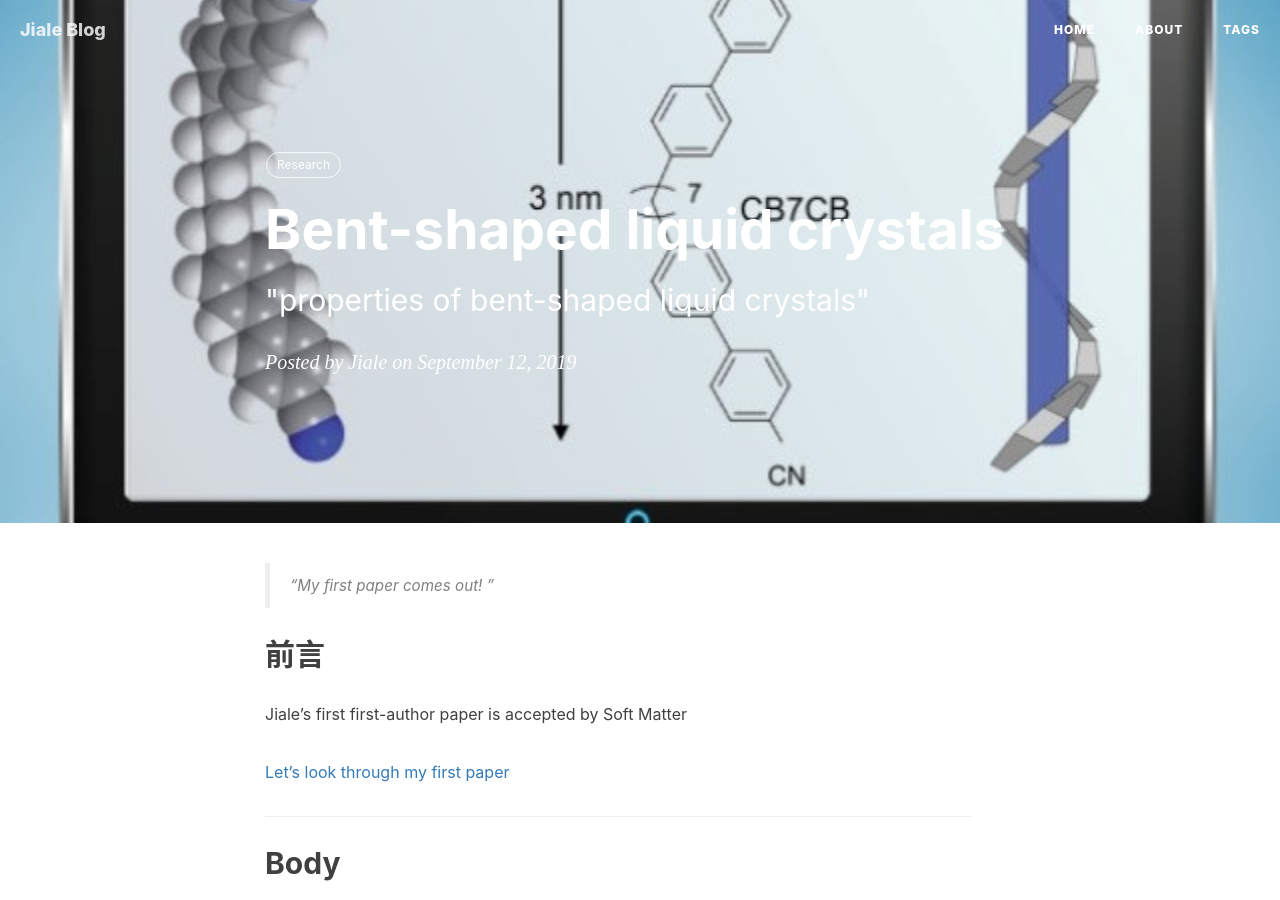
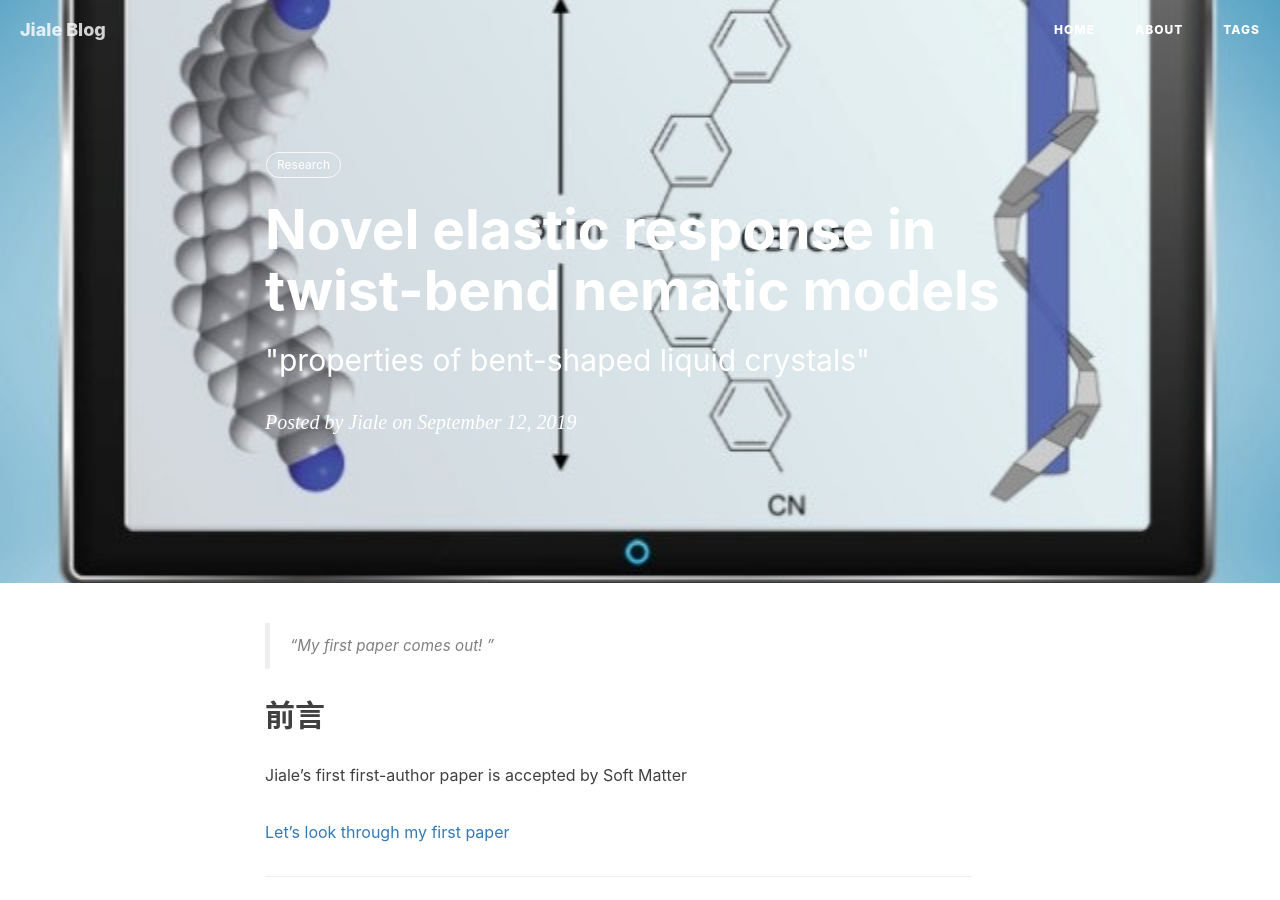
Before and after one commit to shijiale0609/shijiale0609.github.io, a Jekyll site: the page built from _posts/2019-09-12-research-discussion.markdown, in a window 1280 px wide and 900 px high. Built offline with Jekyll 4.4.1, drawn with Linux system fonts in a browser that asks for light colours; nearby versions of some CDN libraries; comment, search, counter and statistics services are not loaded.

Commit message:
update the name of the post

```diff
--- a/_posts/2019-09-12-research-discussion.markdown
+++ b/_posts/2019-09-12-research-discussion.markdown
@@ -1,6 +1,6 @@
 ---
 layout:     post
-title:      "Bent-shaped liquid crystals"
+title:      "Novel elastic response in twist-bend nematic models"
 subtitle:   " \"properties of bent-shaped liquid crystals\""
 date:       2019-09-12 02:30:00
 author:     "Jiale"
```
